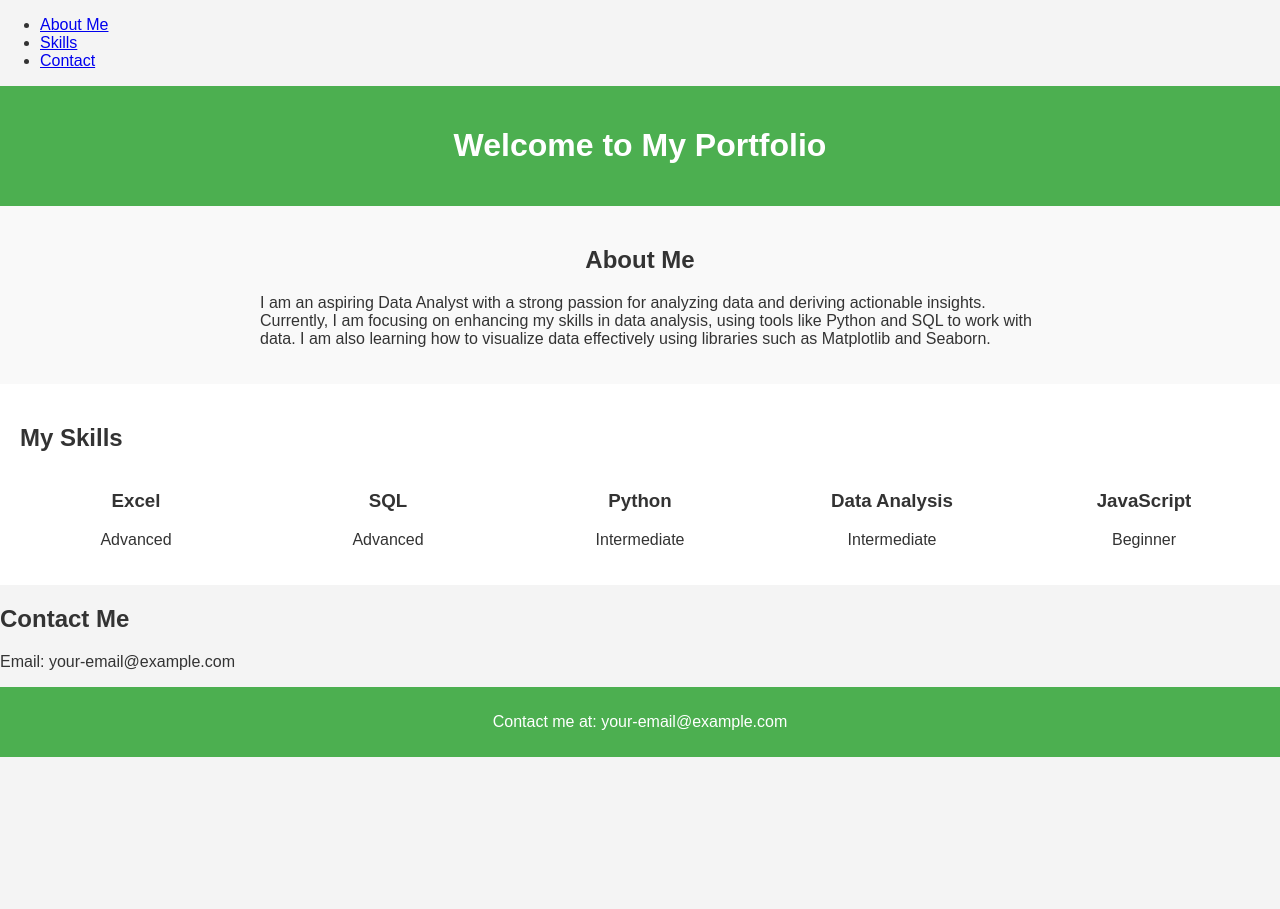
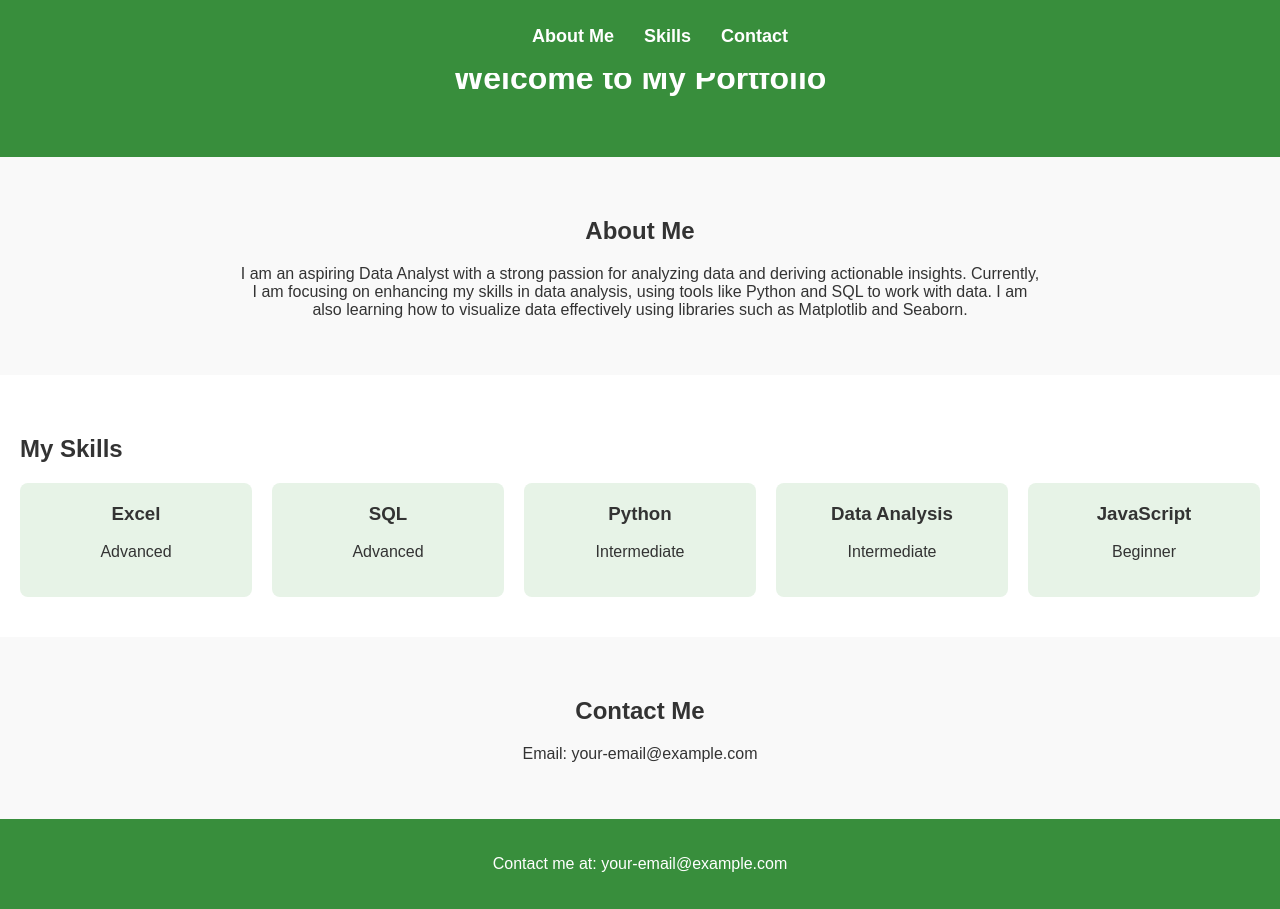
Before and after one commit to sushma2840/portfolio, a plain HTML site: page index.html in a window 1280 px wide. Before the commit the page ends 800 px from the top, so only its background shows below. Drawn offline with Linux system fonts and the light colour scheme.

Commit message:
style.css

```diff
--- a/style.css
+++ b/style.css
@@ -1,5 +1,3 @@
-/* style.css */
-
 /* Global styles */
 body {
     font-family: Arial, sans-serif;
@@ -9,51 +7,105 @@ body {
     color: #333;
 }
 
+/* Smooth Scrolling */
+html {
+    scroll-behavior: smooth;
+}
+
+/* Navigation Bar */
+nav {
+    background-color: #388E3C; /* Green color */
+    padding: 10px 20px;
+    position: fixed;
+    top: 0;
+    width: 100%;
+    z-index: 1000;
+}
+
+nav ul {
+    list-style-type: none;
+    display: flex;
+    justify-content: center;
+    padding: 0;
+}
+
+nav ul li {
+    margin: 0 15px;
+}
+
+nav ul li a {
+    text-decoration: none;
+    color: white;
+    font-size: 18px;
+    font-weight: bold;
+}
+
+nav ul li a:hover {
+    text-decoration: underline;
+}
+
 /* Header Section */
 header {
     text-align: center;
-    background-color: #4CAF50; /* Green color */
+    background-color: #388E3C; /* Green color */
     color: white;
-    padding: 20px;
+    padding: 60px 20px; /* Increased padding for spacing */
+}
+
+header h1 {
+    margin: 0;
 }
 
 /* About Section */
 #about {
     background-color: #f9f9f9;
+    padding: 40px 20px;
 }
 
 .about-content {
-    padding: 20px;
     max-width: 800px;
     margin: 0 auto;
     text-align: center;
 }
 
-.about-content p {
-    padding-left: 20px; /* Adds space at the start of the paragraph */
-    text-align: left;
-}
-
 /* Skills Section */
 #skills {
     background-color: #ffffff;
-    padding: 20px;
+    padding: 40px 20px;
 }
 
 .skills-list {
     display: grid;
     grid-template-columns: repeat(auto-fill, minmax(200px, 1fr));
     gap: 20px;
+    text-align: center;
 }
 
 .skills-list div {
+    background-color: #e7f3e7; /* Light green background for skill items */
+    padding: 20px;
+    border-radius: 8px;
+}
+
+.skills-list h3 {
+    margin-top: 0;
+}
+
+/* Contact Section */
+#contact {
+    background-color: #f9f9f9;
+    padding: 40px 20px;
     text-align: center;
+}
+
+#contact h2 {
+    margin-bottom: 20px;
 }
 
 /* Footer Section */
 footer {
     text-align: center;
-    background-color: #4CAF50; /* Green color */
+    background-color: #388E3C; /* Green color */
     color: white;
-    padding: 10px;
+    padding: 20px;
 }
```
